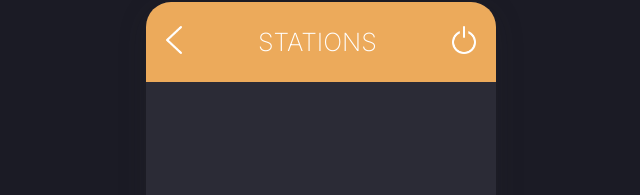
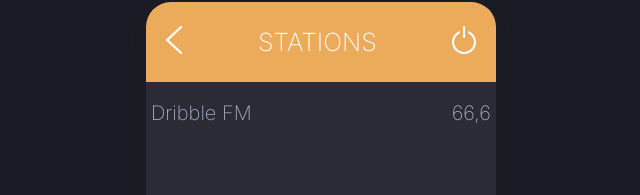
Before and after one commit to rubayethossain/react-radio-widget, a React (Create React App) app: page / in a window 1280 px wide. Shown: the part 148-343 px from the top of the page, without its empty margins (319-959 px from the left). Built offline with nearby package versions, Linux system fonts and the light colour scheme.

Commit message:
Design Station Item with Player

```diff
--- /dev/null
+++ b/src/components/RadioStation/RadioStation.module.css
@@ -0,0 +1,18 @@
+.radio{
+    display: flex;
+    align-items: center;
+    justify-content: space-between;
+    padding: 15px 5px;
+    cursor: pointer;
+    transition: background-color .3s;
+}
+.radio:hover{
+    background-color: #25252f;
+}
+
+.player{
+    display: flex;
+    align-items: center;
+    justify-content: space-between;
+    padding: 20px 5px;
+}
--- /dev/null
+++ b/src/components/RadioStation/RadioStation.tsx
@@ -0,0 +1,37 @@
+import { MINUS_ICON, PLUS_ICON, STATION_ICON } from '../../assets';
+import { IconButton } from '../Buttons';
+import { StationName } from '../Typography';
+import styles from './RadioStation.module.css';
+
+type Props = {
+    id: number,
+    frequency: string,
+    name: string,
+    activeStation: number | null | undefined
+}
+
+const RadioStation = (props: Props) => {
+    const {id, frequency, name, activeStation} = props;
+
+    const clickHandler = () => {};
+
+    const stationPlayer = (
+        <div className={styles.player}>
+            <IconButton icon={PLUS_ICON} onClick={clickHandler}/>
+            <img src={STATION_ICON} alt="" />
+            <IconButton icon={MINUS_ICON} onClick={clickHandler}/>
+        </div>
+    )
+
+    return (
+        <section>
+            {activeStation === id && stationPlayer}
+            <div className={styles.radio}>
+                <StationName>{name}</StationName>
+                <StationName>{frequency}</StationName>
+            </div>
+        </section>
+    )
+}
+
+export default RadioStation
--- /dev/null
+++ b/src/components/RadioStation/index.ts
@@ -0,0 +1,3 @@
+import RadioStation from "./RadioStation";
+
+export default RadioStation;
--- a/src/screens/RadioWidget/WidgetContent/WidgetContent.tsx
+++ b/src/screens/RadioWidget/WidgetContent/WidgetContent.tsx
@@ -1,9 +1,16 @@
+import RadioStation from '../../../components/RadioStation'
 import styles from './WidgetContent.module.css'
+
+const STATION = {
+    id: 1,
+    frequency: '66,6',
+    name: 'Dribble FM'
+}
 
 const WidgetContent = () => {
     return (
         <div className={styles.wrapper}>
-
+            <RadioStation {...STATION} activeStation={0} />
         </div>
     )
 }
```
Also changed, not shown: src/assets/img/station.png.
